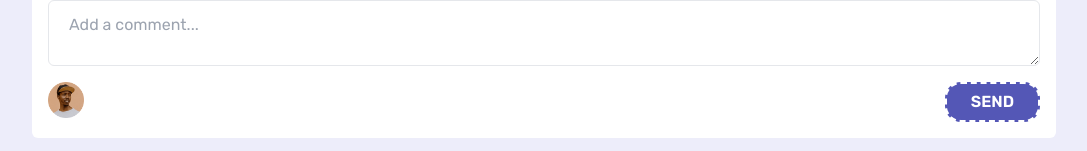
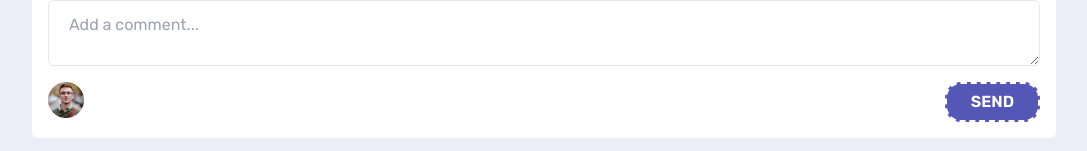
Before and after one commit to 1Dh2Be/Interactive-comment-section, a React (Vite) app: page / in a window 1280 px wide. Shown: the part 646-797 px from the top of the page, without its empty margins (96-1183 px from the left). Built offline with nearby package versions, Linux system fonts and the light colour scheme.

Commit message:
Fix comment vote & add GetCurrentUser func

```diff
--- a/src/App.tsx
+++ b/src/App.tsx
@@ -1,6 +1,6 @@
 import { Comment } from "./components/Comment";
 import { CounterProvider } from "./components/CommentContext";
-import { WriteComment } from "./components/WriteComment";
+import { WriteComment } from "./components/write-comment/WriteComment";
 
 function App() {
   return (
--- a/src/components/Comment.tsx
+++ b/src/components/Comment.tsx
@@ -2,10 +2,20 @@ import userAvatar from "../assets/images/avatars/image-maxblagun.png";
 import data from "../data.json";
 import { FaPlus } from "react-icons/fa";
 import { FaMinus } from "react-icons/fa";
-import { useCounter } from "./CommentContext";
+import { useState } from "react";
 
 export const Comment = () => {
-  const { count, increment, decrement } = useCounter();
+  const [count, setCount] = useState<number>(0);
+
+  const increment = () => setCount((prevCount) => prevCount + 1);
+  const decrement = () => {
+    setCount((prevCount) => {
+      if (prevCount === 0) {
+        return prevCount;
+      }
+      return prevCount - 1;
+    });
+  };
 
   return (
     <div className="h-64 rounded-xl bg-white mt-4 p-4 flex flex-col gap-3">
--- a/src/components/WriteComment.tsx
+++ b/src/components/write-comment/WriteComment.tsx
@@ -1,8 +1,11 @@
+import { GetCurrentUser } from "../../utils/GetCurrentUser";
+import DottedButton from "./DottedButton";
 import { Form, Formik } from "formik";
-import Avatar from "../assets/images/avatars/image-ramsesmiron.png";
-import DottedButton from "../utils/DottedButton";
+import data from "../../data.json";
 
 export const WriteComment = () => {
+  const { avatar } = GetCurrentUser(data);
+
   return (
     <div className="p-4 rounded-md relative z-0 bg-white h-full">
       <Formik
@@ -22,7 +25,7 @@ export const WriteComment = () => {
               placeholder="Add a comment..."
             />
             <div className="flex justify-between">
-              <img className="w-9 h-9" src={Avatar} alt="Avatar icon" />
+              <img className="w-9 h-9" src={avatar} alt="Avatar icon" />
               <DottedButton />
             </div>
           </Form>
--- a/src/data.json
+++ b/src/data.json
@@ -1,7 +1,7 @@
 {
   "currentUser": {
     "image": {
-      "png": "./images/avatars/image-juliusomo.png",
+      "png": "src/assets/images/avatars/image-juliusomo.png",
       "webp": "./images/avatars/image-juliusomo.webp"
     },
     "username": "juliusomo"
@@ -14,7 +14,7 @@
       "score": 12,
       "user": {
         "image": {
-          "png": "./images/avatars/image-amyrobson.png",
+          "png": "src/assets/images/avatars/image-juliusomo.png",
           "webp": "./images/avatars/image-amyrobson.webp"
         },
         "username": "amyrobson"
@@ -28,7 +28,7 @@
       "score": 5,
       "user": {
         "image": {
-          "png": "./images/avatars/image-maxblagun.png",
+          "png": "src/assets/images/avatars/image-maxblagun.png",
           "webp": "./images/avatars/image-maxblagun.webp"
         },
         "username": "maxblagun"
@@ -42,7 +42,7 @@
           "replyingTo": "maxblagun",
           "user": {
             "image": {
-              "png": "./images/avatars/image-ramsesmiron.png",
+              "png": "src/assets/images/avatars/image-ramsesmiron.png",
               "webp": "./images/avatars/image-ramsesmiron.webp"
             },
             "username": "ramsesmiron"
@@ -56,7 +56,7 @@
           "replyingTo": "ramsesmiron",
           "user": {
             "image": {
-              "png": "./images/avatars/image-juliusomo.png",
+              "png": "src/assets/images/avatars/image-juliusomo.png",
               "webp": "./images/avatars/image-juliusomo.webp"
             },
             "username": "juliusomo"
--- /dev/null
+++ b/src/utils/GetCurrentUser.ts
@@ -0,0 +1,15 @@
+interface User {
+  username: string;
+  avatar: string;
+}
+
+export const GetCurrentUser = (data: {
+  currentUser: { username: string; image: { png: string } };
+}): User => {
+  const { username, image } = data.currentUser;
+  const user: User = {
+    username: username,
+    avatar: image.png,
+  };
+  return user;
+};
```
Also changed, not shown: src/components/write-comment/DottedButton.tsx (renamed from src/utils/DottedButton.tsx).
